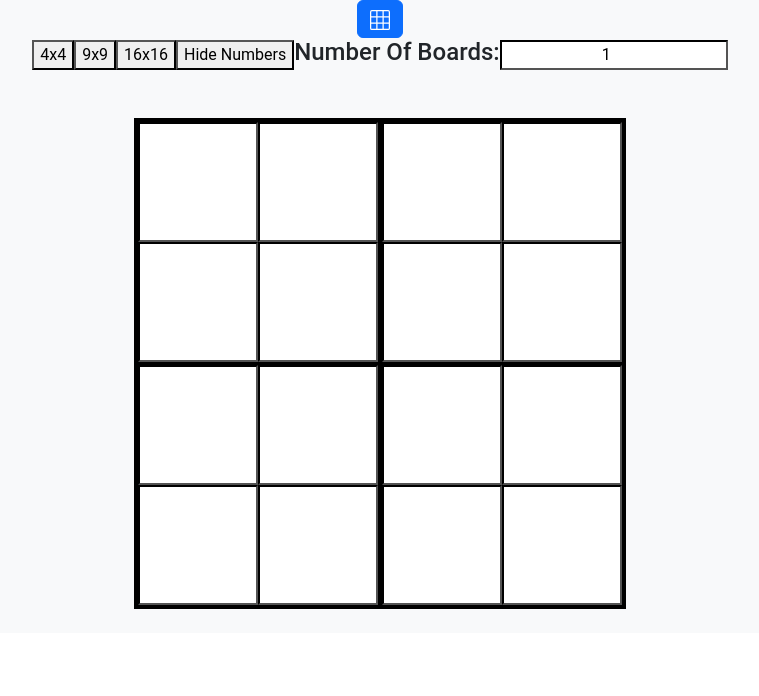
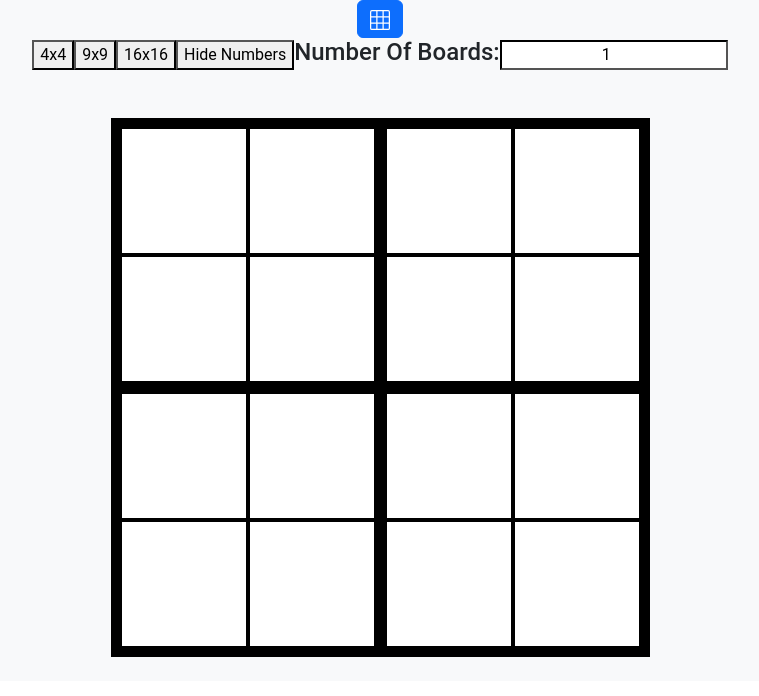
Before and after one commit to lindsaypj/Sudoku-in-the-Clouds, a React (Create React App) app: page / in a window 1280 px wide. Shown: the top 696 px of the page, without its empty margins (260-1019 px from the left). Built offline with nearby package versions, Linux system fonts and the light colour scheme.

Commit message:
Adjusted cell sizing for consistency across sizes

```diff
--- a/src/styles/css/board.css
+++ b/src/styles/css/board.css
@@ -1,34 +1,40 @@
 
 .board {
     display: inline-block;
-    border: 4px black solid;
 }
 
-/* Group Boards */
+/* Group Borders */
 /* Horazontal */
 .board-4 .cell-row:nth-child(2) {
-    border-bottom: 3px black solid;
+    border-bottom: 9px black solid;
 }
 .board-9 .cell-row:nth-child(3), .board-9 .cell-row:nth-child(6) {
-    border-bottom: 3px black solid;
+    border-bottom: 6px black solid;
 }
 .board-16 .cell-row:nth-child(4), .board-16 .cell-row:nth-child(8), .board-16 .cell-row:nth-child(12) {
     border-bottom: 3px black solid;
 }
 /* Vertical */
 .board-4 .cell-row .cellContainer:nth-child(2) {
-    border-right: 4px black solid;
+    border-right: 9px black solid;
 }
 .board-9 .cell-row .cellContainer:nth-child(3), .board-9 .cell-row .cellContainer:nth-child(6) {
-    border-right: 4px black solid;
+    border-right: 6px black solid;
 }
 .board-16 .cell-row .cellContainer:nth-child(4), .board-16 .cell-row .cellContainer:nth-child(8), .board-16 .cell-row .cellContainer:nth-child(12) {
     border-right: 4px black solid;
 }
 
-/* Board width */
-.board-size-4, .board-size-9, .board-size-16 {
-    min-width: 30rem;
+
+/* Board Border */
+.board-4 {
+    border: 9px black solid;
+}
+.board-9 {
+    border: 6px black solid;
+}
+.board-16 {
+    border: 6px black solid;
 }
 
 input {
--- a/src/styles/css/cell.css
+++ b/src/styles/css/cell.css
@@ -8,85 +8,132 @@ input {
     display: inline-block;
 }
 
+.cellDisplay {
+    position: absolute;
+    display: inline-block;
+    margin: auto;
+
+    font-weight: 700;
+    color: white;
+
+    z-index: 201;
+    pointer-events: none;
+}
+
 /* Cell Focused Styles */
 input:focus {
-    outline: lightgray solid 3px;
-    outline-offset: -4px;
     box-shadow: 0px 0px 9px;
     position:relative;
     z-index:200;
 }
-.size-4 input:focus {
-    width: 7.3rem;
-    padding-right: 0.2rem;
+.size-4:focus {
+    outline: lightgray solid 5px;
+    outline-offset: -7px;
+}
+.size-9:focus {
+    outline: lightgray solid 4px;
+    outline-offset: -5px;
+}
+.size-16:focus {
+    outline: lightgray solid 3px;
+    outline-offset: -3px;
 }
 
 /* Cell Dimensions */
+/* Cell Font Size */
+/* Cell Border */
 .size-4 {
-    width: 7.5rem;
-    height: 7.5rem;
-    line-height: 3ch;
-    font-size: 64px;
+    width: 8rem;
+    height: 8rem;
+
+    line-height: 8rem;
+    font-size: 5rem;
+
+    border: 2px black solid;
 }
 .size-9 {
-    width: 3rem;
-    height: 3rem;
-    line-height: 2ch;
-    font-size: 2.2rem;
+    width: 3.58rem;
+    height: 3.58rem;
+
+    line-height: 3.58rem;
+    font-size: 3rem;
+
+    border: 1px black solid;
 }
 .size-16 {
-    width: 2rem;
-    height: 2rem;
-    line-height: 2ch;
+    width: 2.02rem;
+    height: 2.02rem;
+
+    line-height: 2.02rem;
     font-size: 1.3rem;
+    font-stretch: extra-condensed;
+    font-weight: 700;
+
+    border: 1px black solid;
 }
+
 
 /* Cell Background Color */
 .cell-bg-blue {
     background-color: blue;
 }
+
 .cell-bg-red {
     background-color: red;
 }
+
 .cell-bg-green {
     background-color: green;
 }
+
 .cell-bg-yellow {
     background-color: yellow;
 }
+
 .cell-bg-orange {
     background-color: darkorange;
 }
+
 .cell-bg-magenta {
     background-color: magenta;
 }
+
 .cell-bg-cyan {
     background-color: cyan;
 }
+
 .cell-bg-lime {
     background-color: lime;
 }
+
 .cell-bg-purple {
-    background-color:blueviolet;
+    background-color: blueviolet;
 }
+
 .cell-bg-pink {
     background-color: deeppink;
 }
+
 .cell-bg-crimson {
     background-color: rgb(144, 0, 0);
 }
+
 .cell-bg-dark-purple {
     background-color: darkmagenta;
 }
+
 .cell-bg-dark-cyan {
-    background-color:darkcyan;
+    background-color: darkcyan;
 }
+
 .cell-bg-gray {
     background-color: gray;
 }
+
 .cell-bg-navy {
     background-color: navy;
 }
+
 .cell-bg-fire {
     background-color: firebrick;
 }
@@ -146,16 +193,3 @@ input:focus {
 .cell-text-fire {
     color:firebrick;
 }
-
-.cellDisplay {
-    position: absolute;
-    display: inline-block;
-    margin: auto;
-    padding: 4px;
-
-    font-weight: 700;
-    color: white;
-
-    z-index: 201;
-    pointer-events: none;
-}
```
